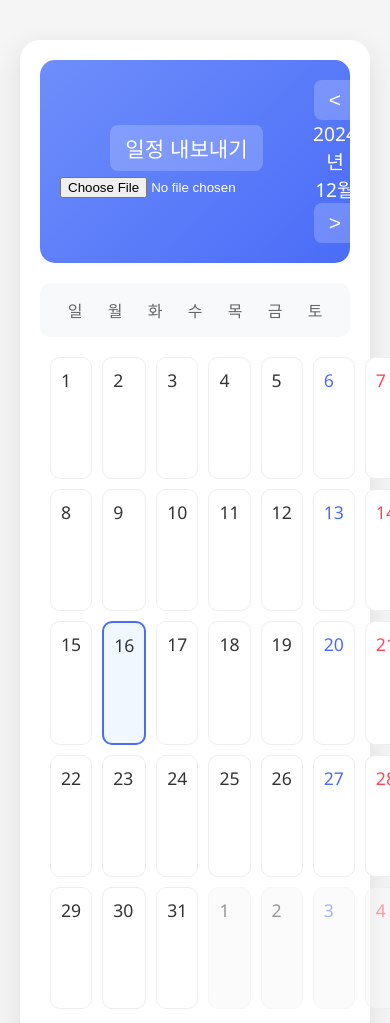
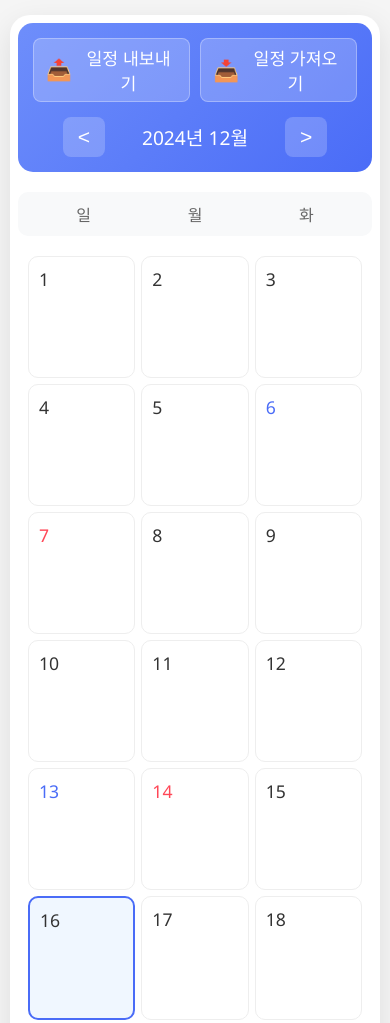
Before and after one commit to jaehoon8729/jCalendar, a plain HTML site: page page/index.html in a window 390 px wide. Shown: the top 1023 px of the page. Drawn offline with Linux system fonts and the light colour scheme.

Commit message:
ignore추가 및 index페이지 수정

```diff
--- a/css/calenderStyle.css
+++ b/css/calenderStyle.css
@@ -199,3 +199,160 @@ h3 {
     background: #4a6cf7;
     border-radius: 50%;
 }
+
+/* 모바일 반응형 스타일 */
+@media screen and (max-width: 768px) {
+    body {
+        padding: 10px;
+    }
+
+    .calendar {
+        margin: 10px auto;
+        padding: 10px;
+    }
+
+    .dates {
+        grid-template-columns: repeat(4, 1fr);
+        gap: 8px;
+    }
+
+    .days {
+        grid-template-columns: repeat(4, 1fr);
+        padding: 10px;
+    }
+
+    .days > div:nth-child(n+5) {
+        display: none;
+    }
+
+    .date {
+        min-height: 120px;
+        padding: 10px;
+    }
+
+    .date-number {
+        font-size: 1.1em;
+        margin-bottom: 8px;
+    }
+
+    .date-preview {
+        font-size: 0.85em;
+        -webkit-line-clamp: 3;
+    }
+
+    .header {
+        flex-direction: column;
+        gap: 10px;
+        padding: 15px;
+    }
+
+    .event-input {
+        flex-direction: column;
+    }
+
+    .event-input button {
+        width: 100%;
+    }
+}
+
+/* 더 작은 모바일 화면 */
+@media screen and (max-width: 480px) {
+    .calendar {
+        margin: 5px auto;
+        padding: 8px;
+    }
+
+    .dates {
+        grid-template-columns: repeat(3, 1fr);
+        gap: 6px;
+    }
+
+    .days {
+        grid-template-columns: repeat(3, 1fr);
+    }
+
+    .date {
+        min-height: 100px;
+    }
+
+    .days > div:nth-child(n+4) {
+        display: none;
+    }
+
+    .events-panel {
+        padding: 15px;
+    }
+}
+/* 파일 컨트롤 스타일 */
+.file-controls {
+    display: flex;
+    gap: 10px;
+    align-items: center;
+}
+
+.export-btn, .import-btn {
+    display: flex;
+    align-items: center;
+    gap: 8px;
+    background: rgba(255,255,255,0.2);
+    border: 1px solid rgba(255,255,255,0.3);
+    padding: 8px 15px;
+    border-radius: 8px;
+    color: white;
+    font-size: 1em;
+    cursor: pointer;
+    transition: all 0.3s ease;
+}
+
+.export-btn:hover, .import-btn:hover {
+    background: rgba(255,255,255,0.3);
+    transform: translateY(-1px);
+}
+
+.import-btn {
+    position: relative;
+    overflow: hidden;
+}
+
+.file-input {
+    position: absolute;
+    top: 0;
+    left: 0;
+    width: 100%;
+    height: 100%;
+    opacity: 0;
+    cursor: pointer;
+}
+
+.icon {
+    font-size: 1.2em;
+}
+
+.month-controls {
+    display: flex;
+    align-items: center;
+    gap: 15px;
+}
+
+.month-controls span {
+    min-width: 150px;
+    text-align: center;
+}
+
+/* 모바일 반응형 조정 */
+@media screen and (max-width: 768px) {
+    .header {
+        gap: 15px;
+    }
+
+    .file-controls {
+        flex-direction: row;
+        width: 100%;
+        justify-content: center;
+    }
+
+    .export-btn, .import-btn {
+        padding: 6px 12px;
+        font-size: 0.9em;
+    }
+}
--- a/page/index.html
+++ b/page/index.html
@@ -16,12 +16,19 @@
 <body>
     <div x-data="calendar">
         <div class="calendar">
-            <div class="header" style="display: flex">
-                <div>
-                    <button @click="exportToJson">일정 내보내기</button>
-                    <input type="file" @change="importFromJson" accept=".json" class="file-input">
+            <div class="header">
+                <div class="file-controls">
+                    <button class="export-btn" @click="exportToJson">
+                        <span class="icon">📤</span>
+                        일정 내보내기
+                    </button>
+                    <label class="import-btn">
+                        <span class="icon">📥</span>
+                        일정 가져오기
+                        <input type="file" @change="importFromJson" accept=".json" class="file-input">
+                    </label>
                 </div>
-                <div>
+                <div class="month-controls">
                     <button @click="previousMonth">&lt;</button>
                     <span x-text="`${selectedYear}년 ${monthNames[selectedMonth]}`"></span>
                     <button @click="nextMonth">&gt;</button>
```
Also changed, not shown: 1 other file.
